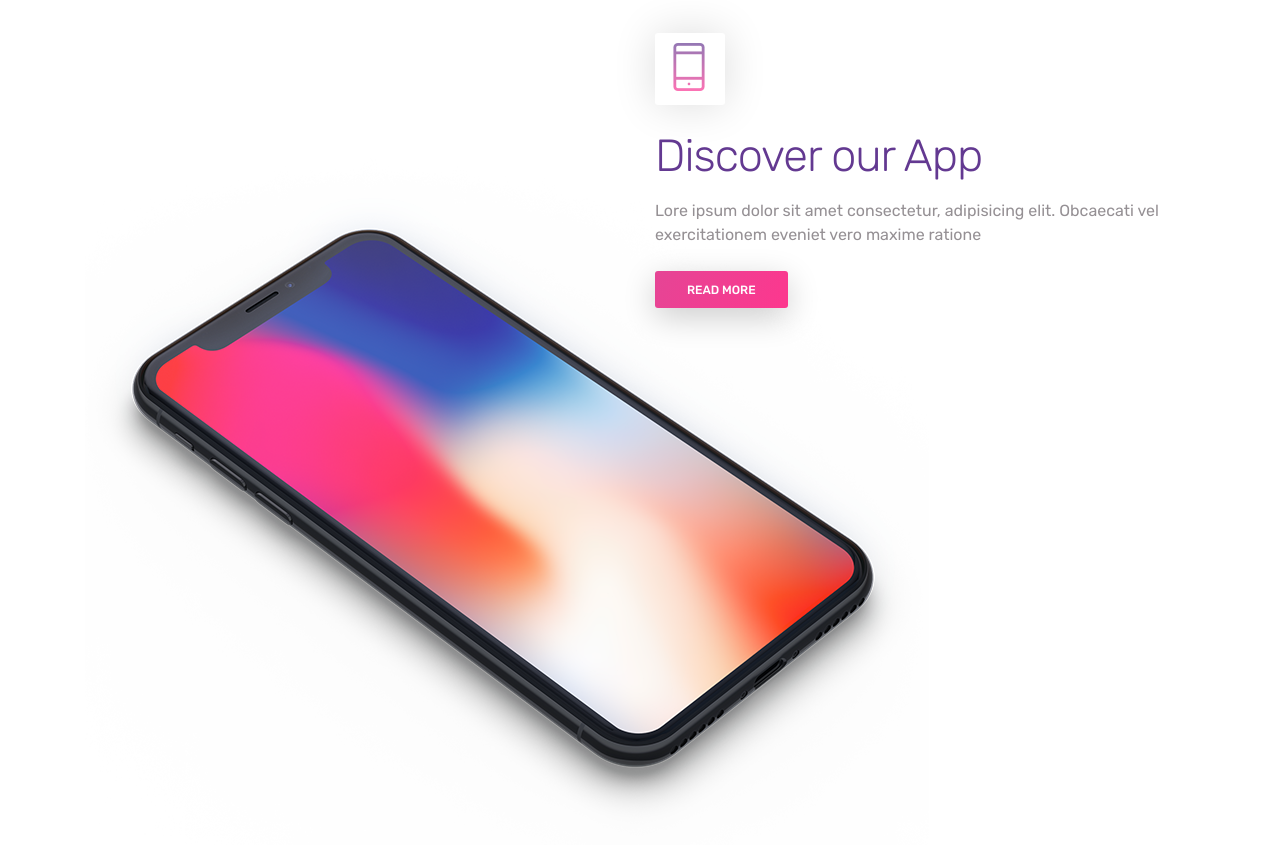
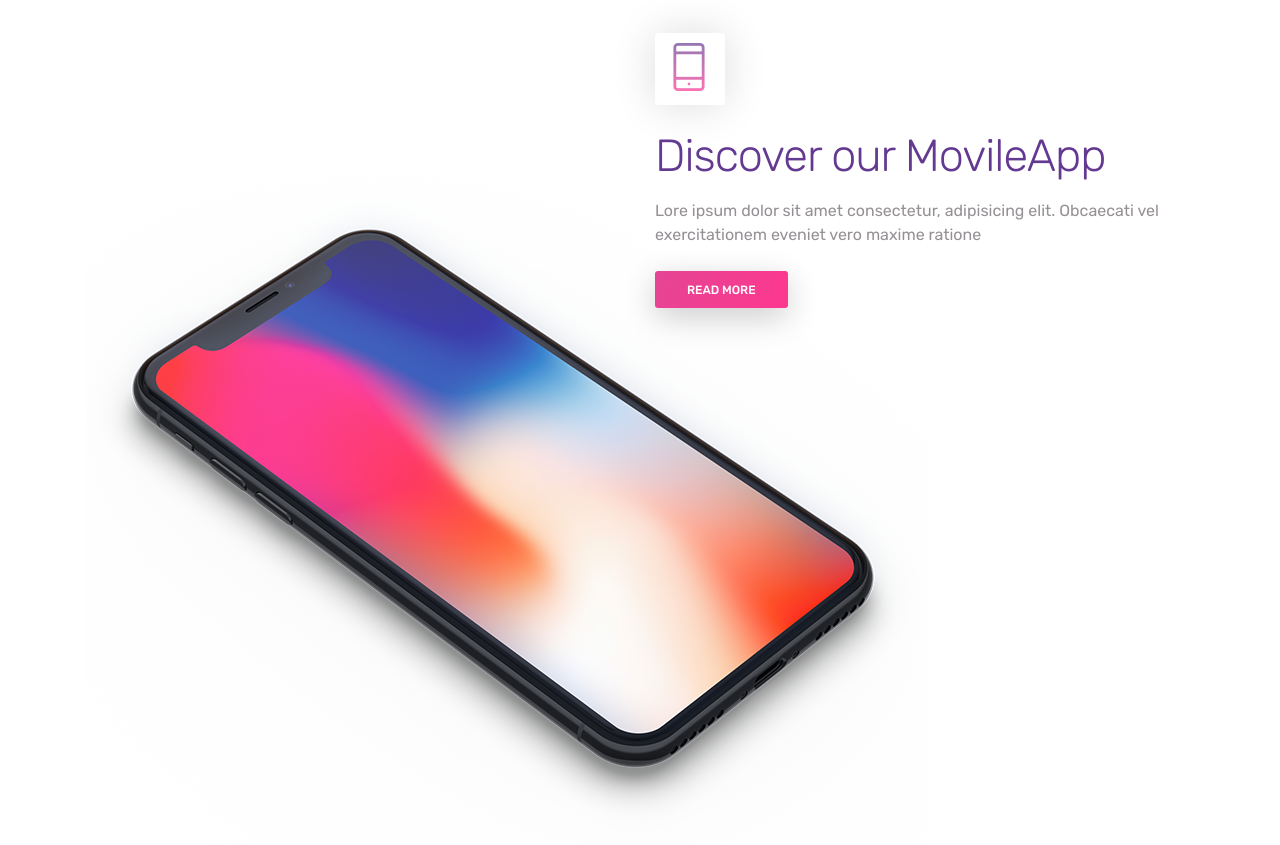
Before and after one commit to Joan2400/T0T2, a plain HTML site: page MobApp/index.html in a window 1280 px wide. Shown: the part 1360-2205 px from the top of the page. Drawn offline with Linux system fonts and the light colour scheme.

Commit message:
Modifico el titulo del arhivo index.html

```diff
--- a/MobApp/index.html
+++ b/MobApp/index.html
@@ -137,7 +137,7 @@ URI     : https://colorlib.com
             <div class="row">
                 <div class="col-lg-6 offset-lg-6">
                     <div class="box-icon"><span class="ti-mobile gradient-fill ti-3x"></span></div>
-                    <h2>Discover our App</h2>
+                    <h2>Discover our MovileApp</h2>
                     <p class="mb-4">Lore ipsum dolor sit amet consectetur, adipisicing elit. Obcaecati vel exercitationem eveniet vero maxime ratione </p>
                     <a href="#" class="btn btn-primary">Read more</a>
                 </div>
```
